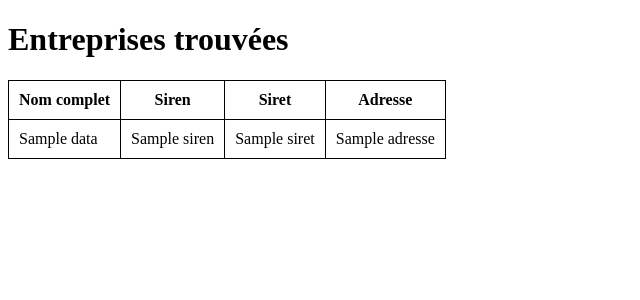
After one commit to Laura-Fa/ursaff-tp, a Symfony app: template templates/form/companyList.html.twig in a window 1280 px wide. The commit adds this page. Shown: the top 300 px of the page, without its empty margins (0-640 px from the left). Run offline with Twig, Linux system fonts and the light colour scheme; the template is opened without the code that fills it: most values are stand-ins (such as "Sample title", 1, 10 or a date in 2020); some libraries are stand-ins or nearby versions.

Commit message:
write company file

```diff
--- a/composer.json
+++ b/composer.json
@@ -15,7 +15,9 @@
         "symfony/flex": "^2",
         "symfony/form": "6.3.*",
         "symfony/framework-bundle": "6.3.*",
+        "symfony/http-client": "6.3.*",
         "symfony/runtime": "6.3.*",
+        "symfony/serializer": "6.3.*",
         "symfony/twig-bundle": "6.3.*",
         "symfony/validator": "6.3.*",
         "symfony/yaml": "6.3.*",
--- a/templates/base.html.twig
+++ b/templates/base.html.twig
@@ -10,6 +10,17 @@
         {% block javascripts %}
         {% endblock %}
     </head>
+    <style>
+        table, th, td {
+        border: 1px solid black;
+        border-collapse: collapse;
+        padding: 10px;
+        }
+
+        tr:hover {
+        background-color: #f5f5f5;
+        }
+    </style>
     <body>
         {% block body %}{% endblock %}
     </body>
--- /dev/null
+++ b/templates/form/companyList.html.twig
@@ -0,0 +1,39 @@
+{% extends 'base.html.twig' %}
+
+{% block body %}
+<h1>Entreprises trouvées</h1>
+
+<table>
+    <tr>
+        <th>Nom complet</th>
+        <th>Siren</th>
+        <th>Siret</th>
+        <th>Adresse</th>
+    </tr>
+    {% for item in data %}
+    <tr>
+        <td>{{ item.nom_complet }}</td>
+        <td>{{ item.siren }}</td>
+        <td>{{ item.siege.siret }}</td>
+        <td>{{ item.siege.adresse }}</td>
+    </tr>
+    {% endfor %}
+</table>
+
+<script>
+    // Au clique sur une ligne du tableau, les informations de l'entreprise selectionnee sont envoyees au back pour enregistrement
+    document.querySelectorAll('table tr').forEach(function (row) {
+        row.addEventListener('click', function () {
+            let company = { name: row.querySelector('td:nth-child(1)').innerText, siren: row.querySelector('td:nth-child(2)').innerText, siret: row.querySelector('td:nth-child(3)').innerText, address: row.querySelector('td:nth-child(4)').innerText };
+            console.log(company);
+
+            var req = new XMLHttpRequest();
+            req.open('POST', 'http://127.0.0.1:8000/write-company-file', true);
+            req.setRequestHeader('Content-Type', 'application/json');
+            req.send(JSON.stringify(company));
+
+        });
+    });
+</script>
+
+{% endblock %}
```
Also changed, not shown: src/Controller/CompanyController.php (deleted, +0 -20 lines), src/Controller/CompanyFormController.php (+23 -4 lines), src/Controller/WriteCompanyFileController.php (added, +33 -0 lines), templates/write_company_file/index.html.twig (added, +20 -0 lines), 1 other file.
